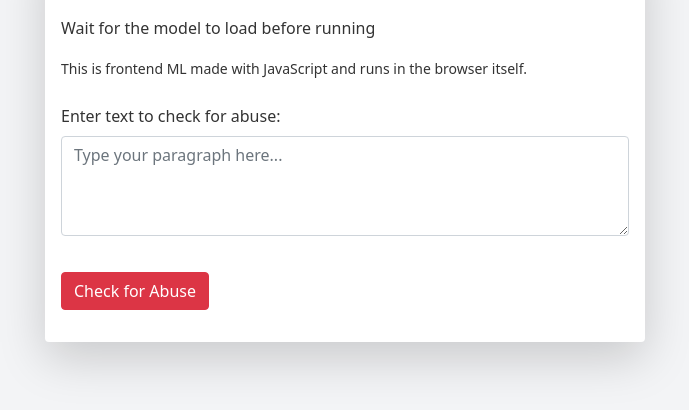
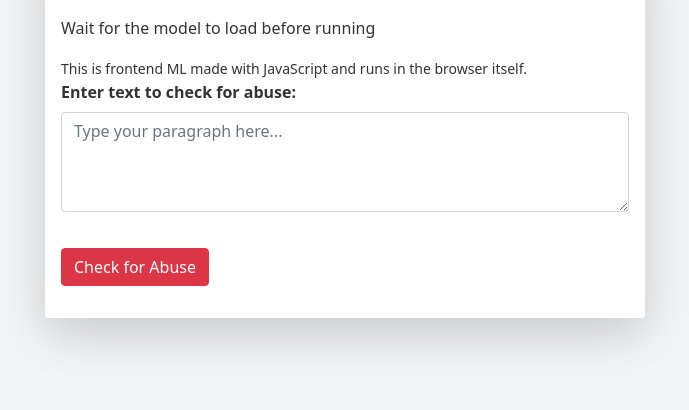
Before and after one commit to akash-sama/Text_Frontend, a plain HTML site: page index.html in a window 1280 px wide. Shown: the part 108-518 px from the top of the page, without its empty margins (295-984 px from the left). Drawn offline with nearby package versions, Linux system fonts and the light colour scheme; a script that the page names is missing.

Commit message:
Update index.html

```diff
--- a/index.html
+++ b/index.html
@@ -13,7 +13,7 @@
         <p>Wait for the model to load before running</p>
          <small>This is frontend ML made with JavaScript and runs in the browser itself.</small>
         <div class="mb-3">
-            <label for="textInput" class="form-label"><br>Enter text to check for abuse:</br></label>
+            <label for="textInput" class="form-label"><b>Enter text to check for abuse:</b></label>
             <textarea class="form-control" id="textInput" placeholder="Type your paragraph here..."></textarea>
         </div>
         <button class="btn btn-danger" onclick="detectAbuse()">Check for Abuse</button>
```
